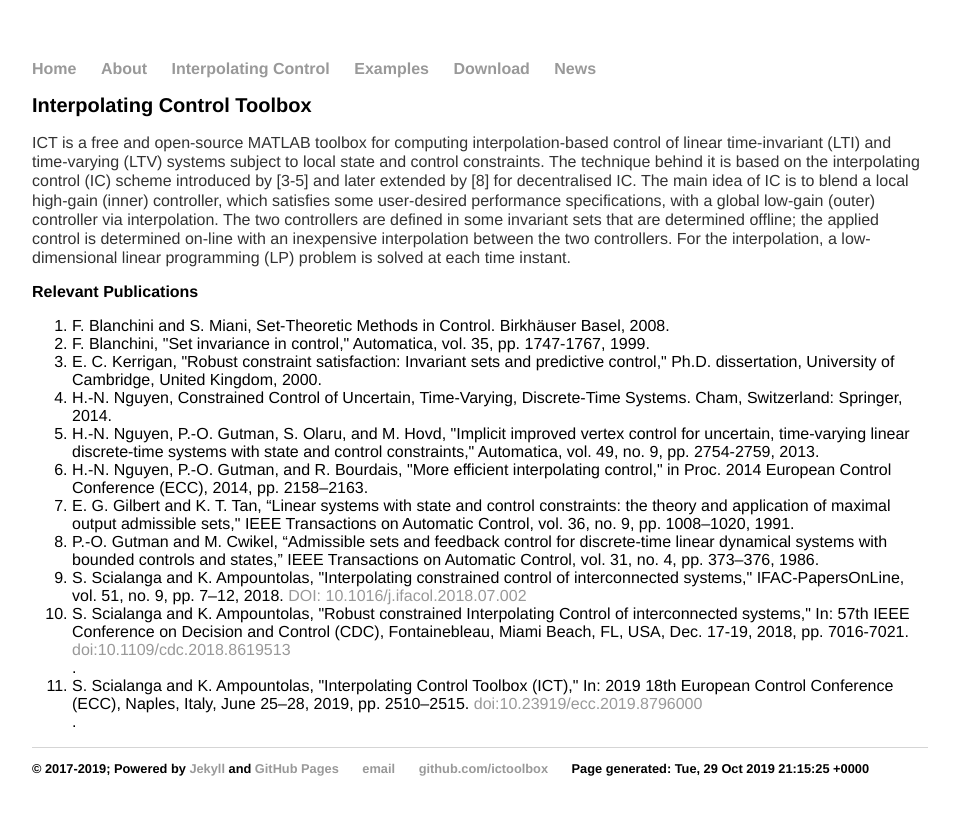
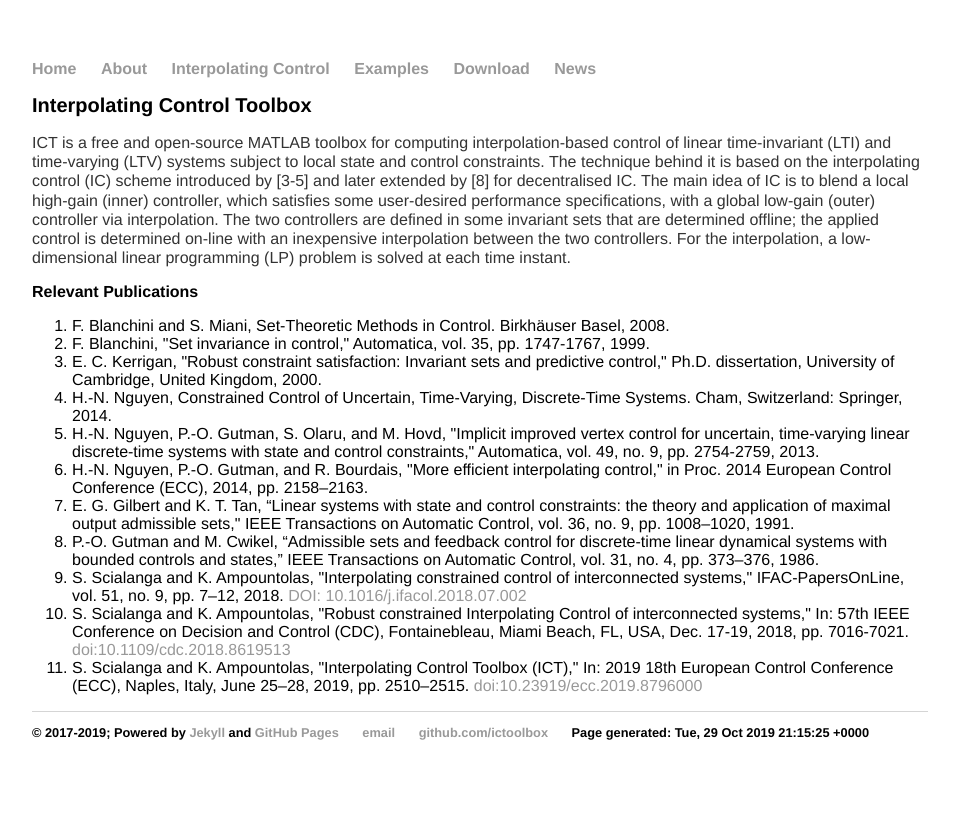
Before and after one commit to ICToolbox/ictoolbox.github.io, a Jekyll site: the page built from about/index.html, in a window 1280 px wide. Shown: the top 815 px of the page, without its empty margins (160-1119 px from the left). Built offline with Jekyll 4.4.1, drawn with Linux system fonts in a browser that asks for light colours.

Commit message:
Update index.html

```diff
--- a/about/index.html
+++ b/about/index.html
@@ -27,8 +27,8 @@ title: About, Interpolating Control Toolbox
 		<li>P.-O. Gutman and M. Cwikel, “Admissible sets and feedback control for discrete-time linear dynamical systems with bounded controls and states,” IEEE Transactions on Automatic Control, vol. 31, no. 4, pp. 373–376, 1986.</li>
 		<li>S. Scialanga and K. Ampountolas, "Interpolating constrained control of interconnected systems," IFAC-PapersOnLine, vol. 51, no. 9, pp. 7–12, 2018. <a href="https://doi.org/10.1016/j.ifacol.2018.07.002">DOI: 10.1016/j.ifacol.2018.07.002</a></li>
 		<li>S. Scialanga and K. Ampountolas, "Robust constrained Interpolating Control of interconnected systems," In: 57th IEEE Conference on Decision
-			and Control (CDC), Fontainebleau, Miami Beach, FL, USA, Dec. 17-19, 2018, pp. 7016-7021. <a href="https://doi.org/10.1109/cdc.2018.8619513">doi:10.1109/cdc.2018.8619513</a></li>.
+			and Control (CDC), Fontainebleau, Miami Beach, FL, USA, Dec. 17-19, 2018, pp. 7016-7021. <a href="https://doi.org/10.1109/cdc.2018.8619513">doi:10.1109/cdc.2018.8619513</a></li>
 		<li>S. Scialanga and K. Ampountolas, "Interpolating Control Toolbox (ICT)," In: 2019 18th European Control Conference (ECC), Naples, Italy, June 25–28, 2019, pp. 2510–2515.
-			<a = href="https://doi.org/10.23919/ecc.2019.8796000">doi:10.23919/ecc.2019.8796000</a></li>.
+			<a = href="https://doi.org/10.23919/ecc.2019.8796000">doi:10.23919/ecc.2019.8796000</a></li>
 	</ol>
 </div><!-- /.blurb -->
```
